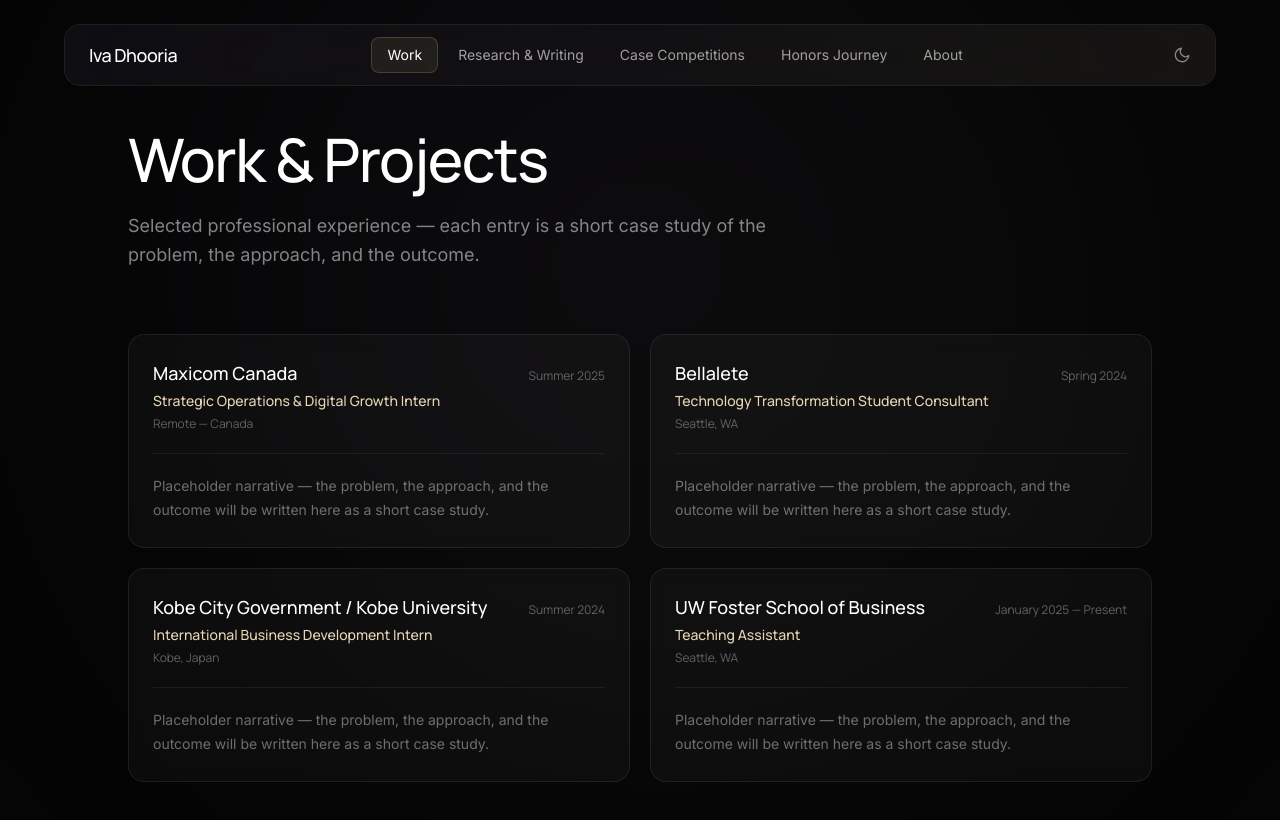
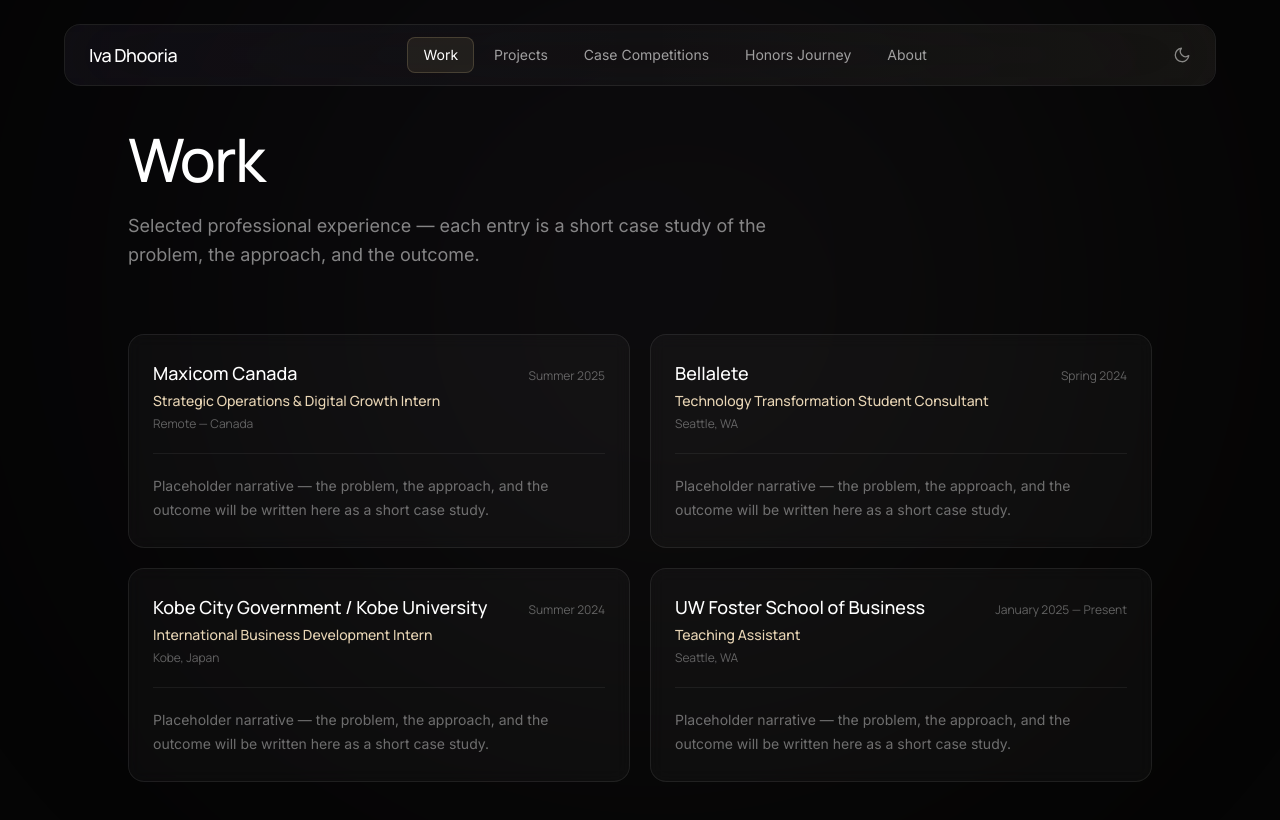
Before and after one commit to ivadhooria2004/portfolio-iva-dhooria, a Next.js app: page /work in a window 1280 px wide. Shown: the top 820 px of the page. Built offline with nearby package versions, Linux system fonts and the light colour scheme.

Commit message:
Rename Work & Projects to Work, Research & Writing to Projects
Updates page titles, metadata, and navbar label.

https://claude.ai/code/session_015e18FApwoeQVvEht9ACpiJ

```diff
--- a/app/research/page.jsx
+++ b/app/research/page.jsx
@@ -1,6 +1,6 @@
 import PageShell, { PageHeader } from "../../components/PageShell";
 
-export const metadata = { title: "Research & Writing | Iva Dhooria" };
+export const metadata = { title: "Projects | Iva Dhooria" };
 
 const completed = [
   {
@@ -60,7 +60,7 @@ export default function ResearchPage() {
   return (
     <PageShell>
       <PageHeader
-        title="Research & Writing"
+        title="Projects"
         subtitle={
           "Independent research, case writing, and written work \u2014 the intellectual layer beneath the r\u00E9sum\u00E9."
         }
--- a/app/work/page.jsx
+++ b/app/work/page.jsx
@@ -1,6 +1,6 @@
 import PageShell, { PageHeader } from "../../components/PageShell";
 
-export const metadata = { title: "Work & Projects | Iva Dhooria" };
+export const metadata = { title: "Work | Iva Dhooria" };
 
 const workEntries = [
   {
@@ -60,7 +60,7 @@ export default function WorkPage() {
   return (
     <PageShell>
       <PageHeader
-        title="Work & Projects"
+        title="Work"
         subtitle={
           "Selected professional experience \u2014 each entry is a short case study of the problem, the approach, and the outcome."
         }
--- a/components/Navbar.jsx
+++ b/components/Navbar.jsx
@@ -9,7 +9,7 @@ import ThemeToggle from "./ThemeToggle";
 
 const navLinks = [
   { label: "Work", path: "/work" },
-  { label: "Research & Writing", path: "/research" },
+  { label: "Projects", path: "/research" },
   { label: "Case Competitions", path: "/case-competitions" },
   { label: "Honors Journey", path: "/honors-portfolio" },
   { label: "About", path: "/about" },
```
